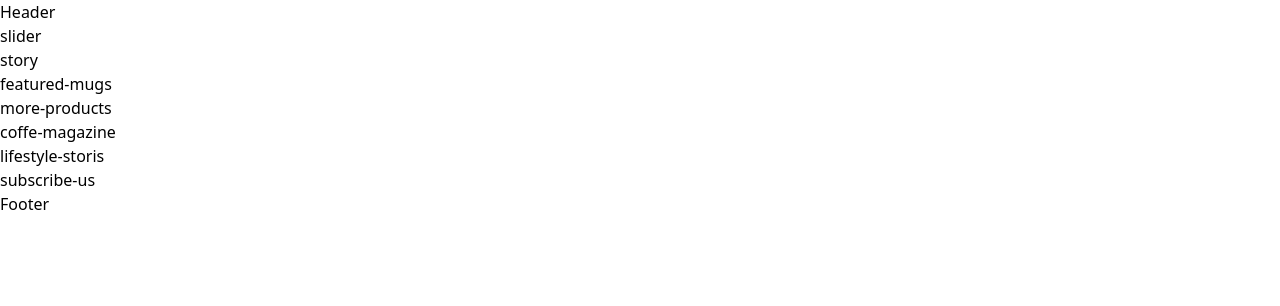
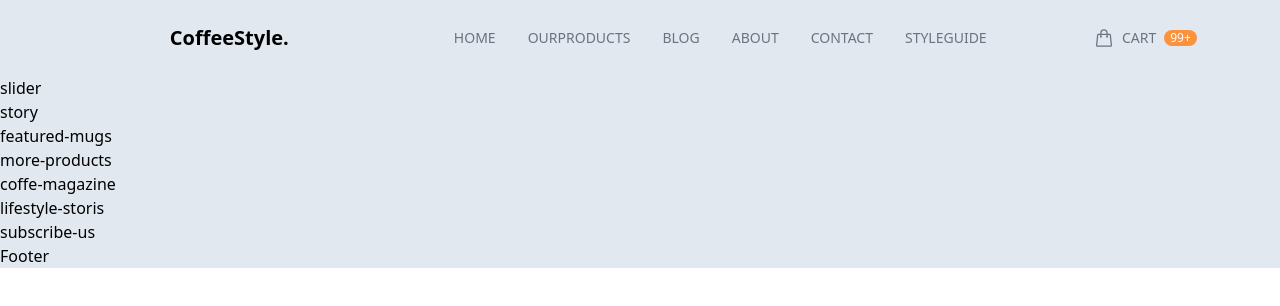
Before and after one commit to realTranQuocBao/tailwind-coffee-style, a website: page public/index.html in a window 1280 px wide. Drawn offline with Linux system fonts and the light colour scheme.

Commit message:
feat(ui): styled for header

```diff
--- a/public/index.html
+++ b/public/index.html
@@ -8,8 +8,68 @@
   </head>
   <body>
     <div id="root">
-      <div class="content-wrapper">
-        <header>Header</header>
+      <div
+        class="content-wrapper max-w-screen-2xl text-base mx-auto bg-slate-200"
+      >
+        <header class="py-6 mx-10">
+          <nav class="flex flex-row justify-between items-center">
+            <div
+              class="logo basis-2/6 text-center text-xl font-semibold cursor-pointer"
+            >
+              CoffeeStyle.
+            </div>
+
+            <ul
+              class="menu basis-3/6 flex items-center justify-end gap-8 uppercase text-sm text-gray-500 font-medium"
+            >
+              <li class="">
+                <a href="#" class="tqbct-top-menu-item">Home</a>
+              </li>
+              <li class="menu-item">
+                <a href="#" class="tqbct-top-menu-item">OurProducts</a>
+              </li>
+              <li class="menu-item">
+                <a href="#" class="tqbct-top-menu-item">Blog</a>
+              </li>
+              <li class="menu-item">
+                <a href="#" class="tqbct-top-menu-item">About</a>
+              </li>
+              <li class="menu-item">
+                <a href="#" class="tqbct-top-menu-item">Contact</a>
+              </li>
+              <li class="menu-item">
+                <a href="#" class="tqbct-top-menu-item">Styleguide</a>
+              </li>
+            </ul>
+
+            <ul
+              class="basis-1/6 flex justify-center items-center ml-16 uppercase text-sm text-gray-500 font-medium"
+            >
+              <li class="tqbct-top-menu-item">
+                <a href="#" class="flex items-center">
+                  <svg
+                    xmlns="http://www.w3.org/2000/svg"
+                    fill="none"
+                    viewBox="0 0 24 24"
+                    stroke-width="1.5"
+                    stroke="currentColor"
+                    class="tqbct-icon"
+                  >
+                    <path
+                      stroke-linecap="round"
+                      stroke-linejoin="round"
+                      d="M15.75 10.5V6a3.75 3.75 0 1 0-7.5 0v4.5m11.356-1.993 1.263 12c.07.665-.45 1.243-1.119 1.243H4.25a1.125 1.125 0 0 1-1.12-1.243l1.264-12A1.125 1.125 0 0 1 5.513 7.5h12.974c.576 0 1.059.435 1.119 1.007ZM8.625 10.5a.375.375 0 1 1-.75 0 .375.375 0 0 1 .75 0Zm7.5 0a.375.375 0 1 1-.75 0 .375.375 0 0 1 .75 0Z"
+                    />
+                  </svg>
+                  <span class="mx-2">Cart</span>
+                  <span class="tqbct-badge-circle bg-orange-400 text-white"
+                    >99+</span
+                  >
+                </a>
+              </li>
+            </ul>
+          </nav>
+        </header>
         <main>
           <div class="slider">slider</div>
           <!--END slider-->
--- a/src/input.css
+++ b/src/input.css
@@ -1,3 +1,16 @@
 @tailwind base;
 @tailwind components;
 @tailwind utilities;
+
+/* tqbct=custom by tqb project */
+.tqbct-top-menu-item {
+  @apply cursor-pointer py-1 hover:text-gray-900 relative after:absolute after:bottom-0 after:left-0 after:bg-light-coffee after:h-0.5 after:w-0 hover:after:w-full after:transition-all after:ease-in-out after:duration-300;
+}
+
+.tqbct-icon {
+  @apply w-5 h-5 inline-block;
+}
+
+.tqbct-badge-circle {
+  @apply text-xs text-center rounded-full px-1.5;
+}
--- a/tailwind.config.js
+++ b/tailwind.config.js
@@ -2,7 +2,11 @@
 module.exports = {
   content: ["./public/**/*.{html,js}"],
   theme: {
-    extend: {},
+    extend: {
+      colors: {
+        "light-coffee": "#C89F94",
+      },
+    },
   },
   plugins: [],
 };
```
Also changed, not shown: public/css/output.css, 1 other file.
